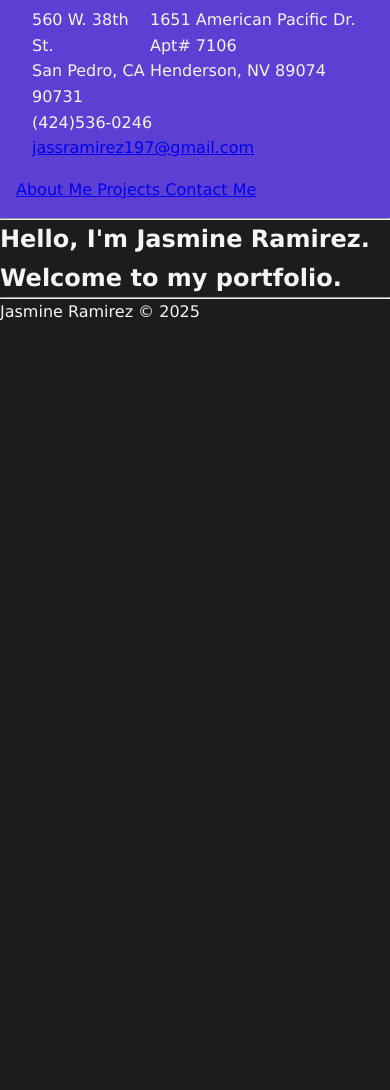
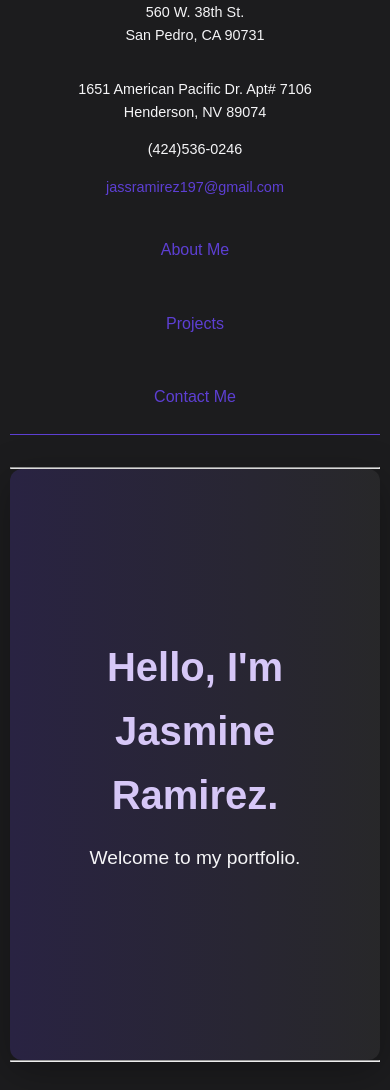
Before and after one commit to jassramirez197/jasmine-portfolio, a plain HTML site: page index.html in a window 390 px wide. Shown: the part 76-1166 px from the top of the page. Before the commit the page ends 844 px from the top, so only its background shows below. Drawn offline with Linux system fonts and the light colour scheme.

Commit message:
Refactor: Complete CSS redesign with improved layout and visual polish
- Rewrote entire CSS file from scratch for cleaner, modern styling

- Improved visual hierarchy with bold typography, color contrast, and spacing

- Centered contact form on page using Flexbox for better UX

- Enhanced hero section with new layout and styling to boost first impression

- Unified font family and consistent padding/margins across all sections

- Applied responsive-friendly containers and utility classes

- Updated HTML structure to match new class naming and section layout

```diff
--- a/index.html
+++ b/index.html
@@ -25,9 +25,10 @@
         </header>
         <hr>
         <main>
-            <hero>
-                <h2>Hello, I'm Jasmine Ramirez. Welcome to my portfolio.</h2>
-            </hero>
+            <section class="hero">
+                <h2>Hello, I'm Jasmine Ramirez.</h2>
+                <p class="hero-subtext">Welcome to my portfolio.</p>
+            </section>
         </main>
         <hr>
         <footer>
--- a/style.css
+++ b/style.css
@@ -2,7 +2,6 @@
     margin: 0;
     padding: 0;
     box-sizing: border-box;
-    font-family: Verdana, Geneva, Tahoma, sans-serif;
 }
 
 :root {
@@ -10,27 +9,190 @@
     --background-black: #1c1c1e;
     --lavender: #d6c7f7;
     --off-white: #f5f5f7;
+    --soft-gray: #cccccc;
 }
 
-body {
+html {
+    font-family: Arial, Helvetica, sans-serif;
     background-color: var(--background-black);
     color: var(--off-white);
     line-height: 1.6;
 }
 
+body {
+    max-width: 1200px;
+    margin: 0 auto;
+    padding: 20px;
+}
+
+h1, h2, h3 {
+    font-weight: 600;
+    margin-bottom: 1rem;
+    color: var(--lavender)
+}
+
+p {
+    color: var(--off-white);
+    max-width: 70c;
+    margin-bottom: 1em;
+}
+
+a {
+    color: var(--primary-purple);
+    text-decoration: none;
+    transition: color 0.3s ease;
+}
+
+a:hover {
+    color: var(--lavender);
+    text-decoration: underline;
+}
+
+header {
+    display: flex;
+    flex-direction: column;
+    align-items: center;
+    border-bottom: 1px solid var(--primary-purple);
+    padding-bottom: 1rem;
+    margin-bottom: 2rem;
+}
+
 .contact-info {
-    max-width: 1200px;
-    margin 0 auto;
-    padding: 1rem;
+    text-align: center;
+    font-size: 0.9rem;
+    color: var(--soft-gray)
 }
 
 #addresses {
     display: flex;
     justify-content: space-evenly;
-    align-items: baseline;
+    gap: 2rem;
 }
 
-header {
+nav {
+    margin-top: 1rem;
+    display: flex;
+    gap: 2rem;
+}
+
+nav a {
+    padding: 0.5rem 1rem;
+    border-radius: 5px;
+    transition: background 0.3s ease, color 0.3 ease;
+}
+
+nav a:hover {
     background-color: var(--primary-purple);
-    padding: 1rem;
+    color: var(--background-black);
 }
+
+main section, hero {
+    padding: 2rem 0;
+    border-bottom: 1px solid var(--silver-gray);
+}
+
+hero h2 {
+    font-size: 2rem;
+    text-align: center;
+    margin-bottom: 1rem;
+}
+
+input, textarea {
+    padding: 0.75rem;
+    border-radius: 8px;
+    border: none;
+    font-size: 1rem;
+}
+
+button {
+    background-color: var(--primary-purple);
+    color: white;
+    padding: 0.75rem 1.5rem;
+    border: none;
+    border-radius: 999px;
+    font-size: 1rem;
+    cursor: pointer;
+    transition: background 0.3s ease, color 0.3s ease;
+}
+
+button:hover {
+    background-color: white;
+    color: var(--primary-purple);
+}
+
+footer {
+    text-align: center;
+    font-size: 0.8rem;
+    color: var(--silver-gray);
+    margin-top: 2rem;
+    padding-top: 1rem;
+    border-top: 1px solid var(--lavender);
+}
+
+section {
+    transition: box-shadow 0.3s ease;
+}
+section:hover {
+    box-shadow: 0 4px 8px rgba(255, 255, 255, 0.05);
+}
+
+@media (max-width: 768px) {
+    nav {
+        flex-direction: column;
+        align-items: center;
+    }
+
+    #addresses {
+        flex-direction: column;
+        gap: 1rem;
+    }
+
+    body {
+        padding: 10px;
+    }
+}
+
+.hero {
+    display: flex;
+    flex-direction: column;
+    justify-content: center;
+    align-items: center;
+    height: 70vh;
+    background: linear-gradient(
+        to right,
+        rgba(93, 63, 211, 0.2),
+        rgba(255, 255, 255, 0.05)
+    );
+    text-align: center;
+    padding: 2rem;
+    border-radius: 12px;
+    box-shadow: 0 10px 40px rgba(0, 0, 0, 0.3);
+}
+
+.hero h2 {
+    font-size: 2.5rem;
+    color: var(--lavender);
+    margin-bottom: 1rem;
+}
+
+.hero-subtext {
+    font-size: 1.2rem;
+    color: var(--off-white);
+    max-width: 600px;
+}
+
+.contact-form {
+    display: flex;
+    flex-direction: column;
+    align-items: center;
+    text-align: center;
+    padding: 2rem;
+}
+
+.contact-form form {
+    width: 100%;
+    max-width: 500px;
+    display: flex;
+    flex-direction: column;
+    align-items: stretch;
+}
```
Also changed, not shown: contact.html (+2 -0 lines).
